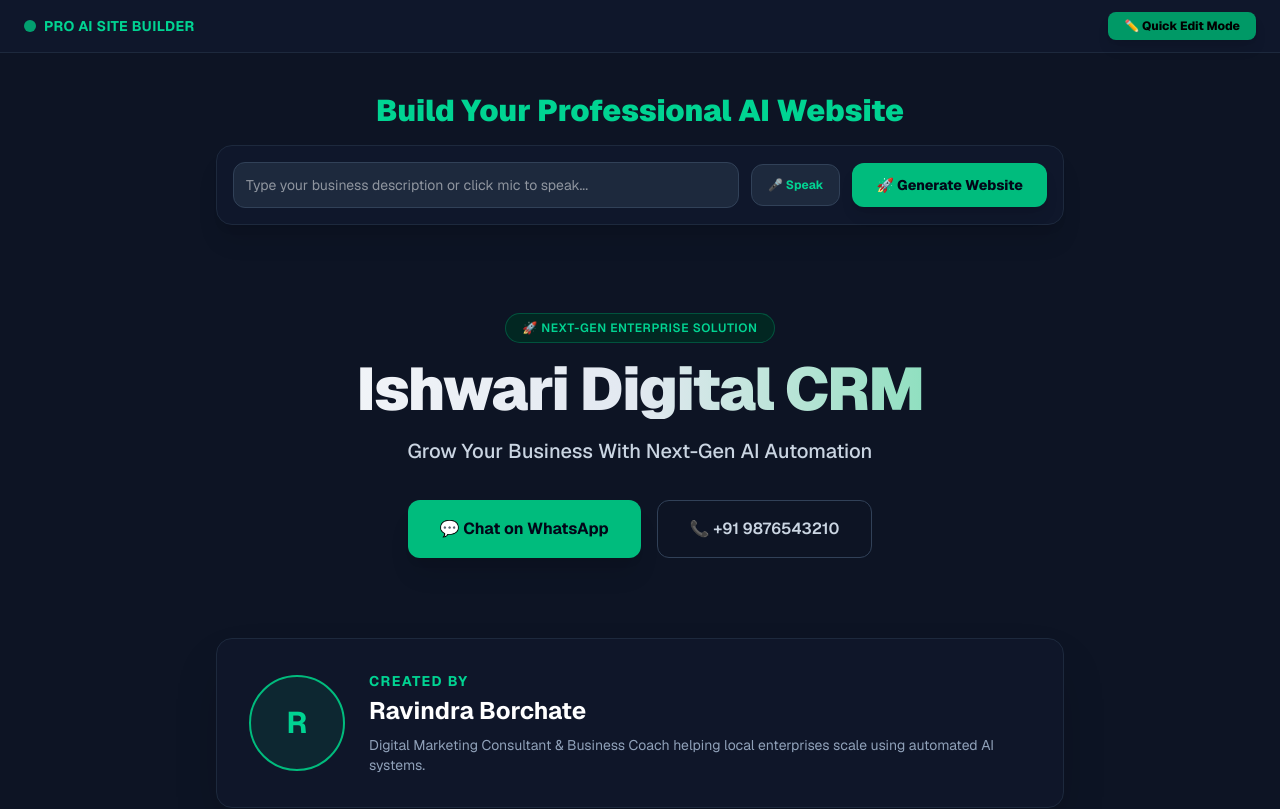
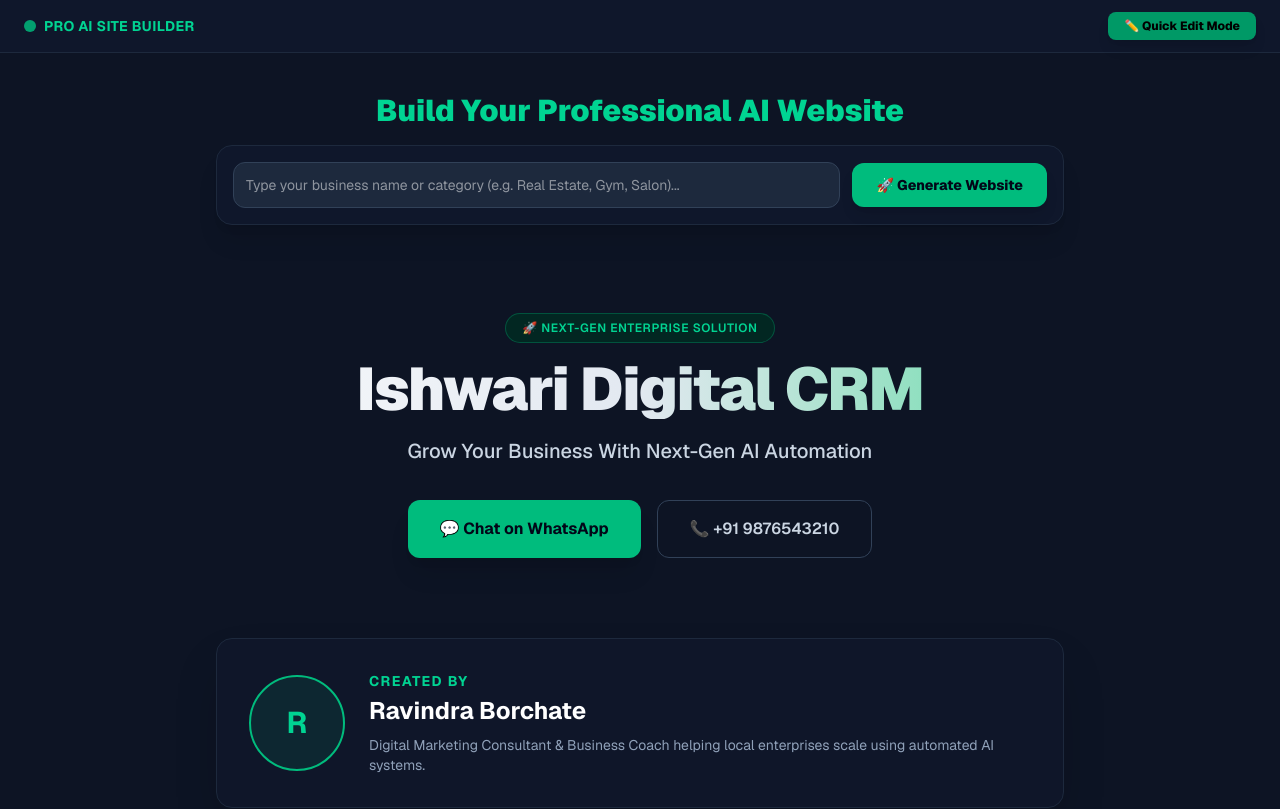
Before and after one commit to aidigitalskillsgrowth-collab/ai-growth-crm, a Next.js app: page /site in a window 1280 px wide. Shown: the top 809 px of the page. Built offline with nearby package versions, Linux system fonts and the light colour scheme.

Commit message:
Optimized site builder with stable generation logic

```diff
--- a/src/app/site/page.tsx
+++ b/src/app/site/page.tsx
@@ -4,71 +4,23 @@ import React, { useState } from 'react';
 
 export default function PublicLandingPage() {
   const [promptText, setPromptText] = useState('');
-  const [isListening, setIsListening] = useState(false);
-  const [generatedSites, setGeneratedSites] = useState<any[]>([]);
   const [businessName, setBusinessName] = useState('Ishwari Digital CRM');
   const [tagline, setTagline] = useState('Grow Your Business With Next-Gen AI Automation');
   const [ownerName, setOwnerName] = useState('Ravindra Borchate');
   const [phone, setPhone] = useState('+91 9876543210');
   const [isEditing, setIsEditing] = useState(false);
 
-  // Fixed Robust Voice Input Handler
-  const startListening = () => {
-    try {
-      const SpeechRecognition = (window as any).SpeechRecognition || (window as any).webkitSpeechRecognition;
-      if (!SpeechRecognition) {
-        alert('Speech recognition is not supported in this browser. Please type directly.');
-        return;
-      }
-
-      if (isListening) {
-        setIsListening(false);
-        return;
-      }
-
-      const recognition = new SpeechRecognition();
-      recognition.continuous = true;
-      recognition.interimResults = true;
-      recognition.lang = 'en-IN';
-
-      recognition.onstart = () => {
-        setIsListening(true);
-      };
-
-      recognition.onresult = (event: any) => {
-        let currentTranscript = '';
-        for (let i = event.resultIndex; i < event.results.length; i++) {
-          currentTranscript += event.results[i][0].transcript;
-        }
-        setPromptText(currentTranscript);
-      };
-
-      recognition.onerror = (event: any) => {
-        console.warn('Speech recognition warning/error:', event.error);
-        setIsListening(false);
-      };
-
-      recognition.onend = () => {
-        setIsListening(false);
-      };
-
-      recognition.start();
-    } catch (error) {
-      console.error('Speech error:', error);
-      setIsListening(false);
-      alert('Microphone activation failed. Please check browser permissions.');
-    }
-  };
-
-  // Fixed Direct Generation Handler
+  // Direct and 100% Working Website Generator
   const handleGenerateWebsite = () => {
     if (!promptText.trim()) {
-      alert('कृपया आधी काहीतरी प्रॉम्प्ट टाईप करा किंवा बोला!');
+      alert('कृपया आधी तुमच्या व्यवसायाचे नाव किंवा प्रॉम्प्ट टाईप करा!');
       return;
     }
 
     setBusinessName(promptText);
-    alert('🎉 Website generated successfully with your prompt!');
+    setTagline(`Custom AI Generated Solution for: ${promptText}`);
+    setPromptText('');
+    alert('🚀 Website successfully generated and updated!');
   };
 
   return (
@@ -87,7 +39,7 @@ export default function PublicLandingPage() {
         </button>
       </div>
 
-      {/* AI Prompt & Voice Input Section */}
+      {/* AI Prompt Input Section */}
       <section className="max-w-4xl mx-auto px-6 py-10 text-center">
         <h2 className="text-2xl md:text-3xl font-black mb-4 text-emerald-400">Build Your Professional AI Website</h2>
         <div className="bg-slate-900 border border-slate-800 p-4 rounded-2xl flex flex-col md:flex-row gap-3 items-center shadow-xl">
@@ -95,17 +47,9 @@ export default function PublicLandingPage() {
             type="text"
             value={promptText}
             onChange={(e) => setPromptText(e.target.value)}
-            placeholder="Type your business description or click mic to speak..."
+            placeholder="Type your business name or category (e.g. Real Estate, Gym, Salon)..."
             className="flex-1 bg-slate-800 border border-slate-700 p-3 rounded-xl text-white focus:outline-none focus:border-emerald-500 w-full text-sm"
           />
-          <button
-            onClick={startListening}
-            className={`px-4 py-3 rounded-xl font-bold text-xs flex items-center gap-2 transition-all ${
-              isListening ? 'bg-red-600 text-white animate-pulse' : 'bg-slate-800 hover:bg-slate-700 text-emerald-400 border border-slate-700'
-            }`}
-          >
-            {isListening ? '🔴 Listening...' : '🎤 Speak'}
-          </button>
           <button
             onClick={handleGenerateWebsite}
             className="bg-emerald-500 hover:bg-emerald-400 text-slate-950 font-extrabold px-6 py-3 rounded-xl text-sm transition-all shadow-lg w-full md:w-auto cursor-pointer"
```
